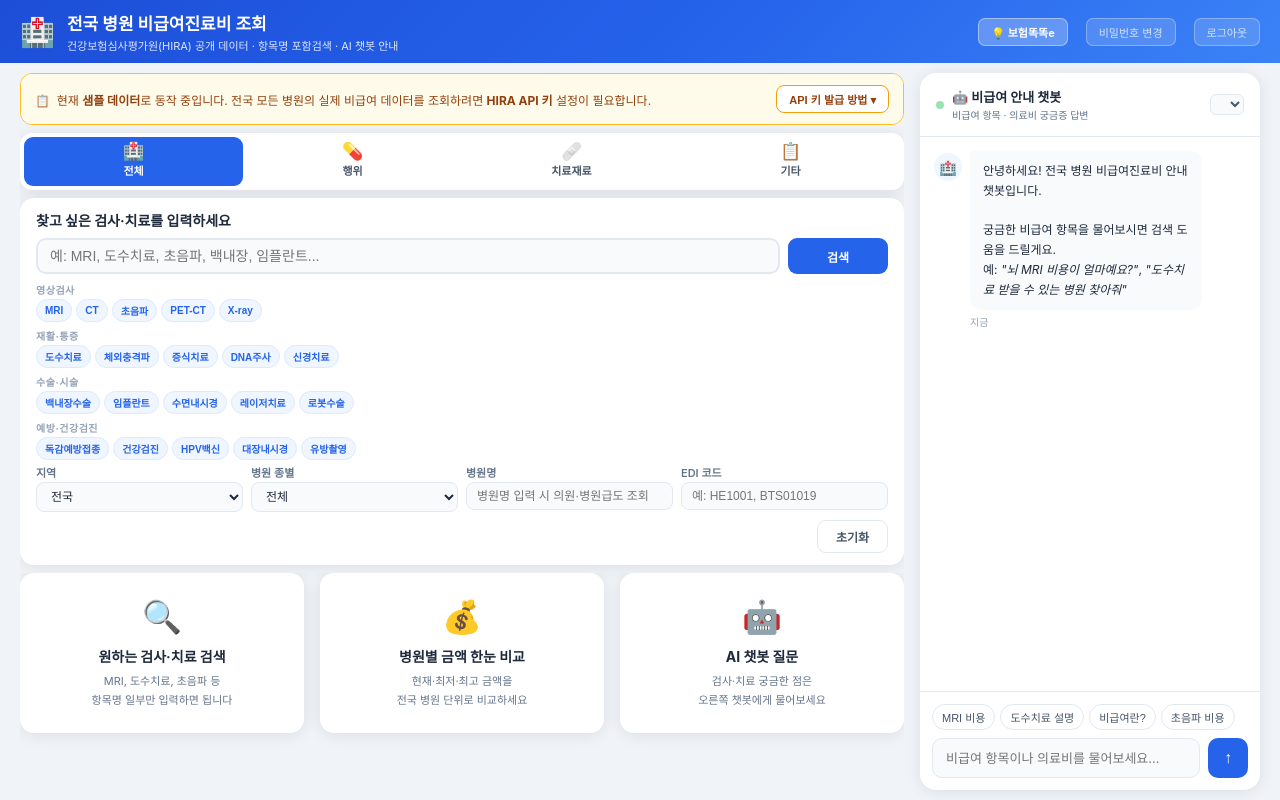
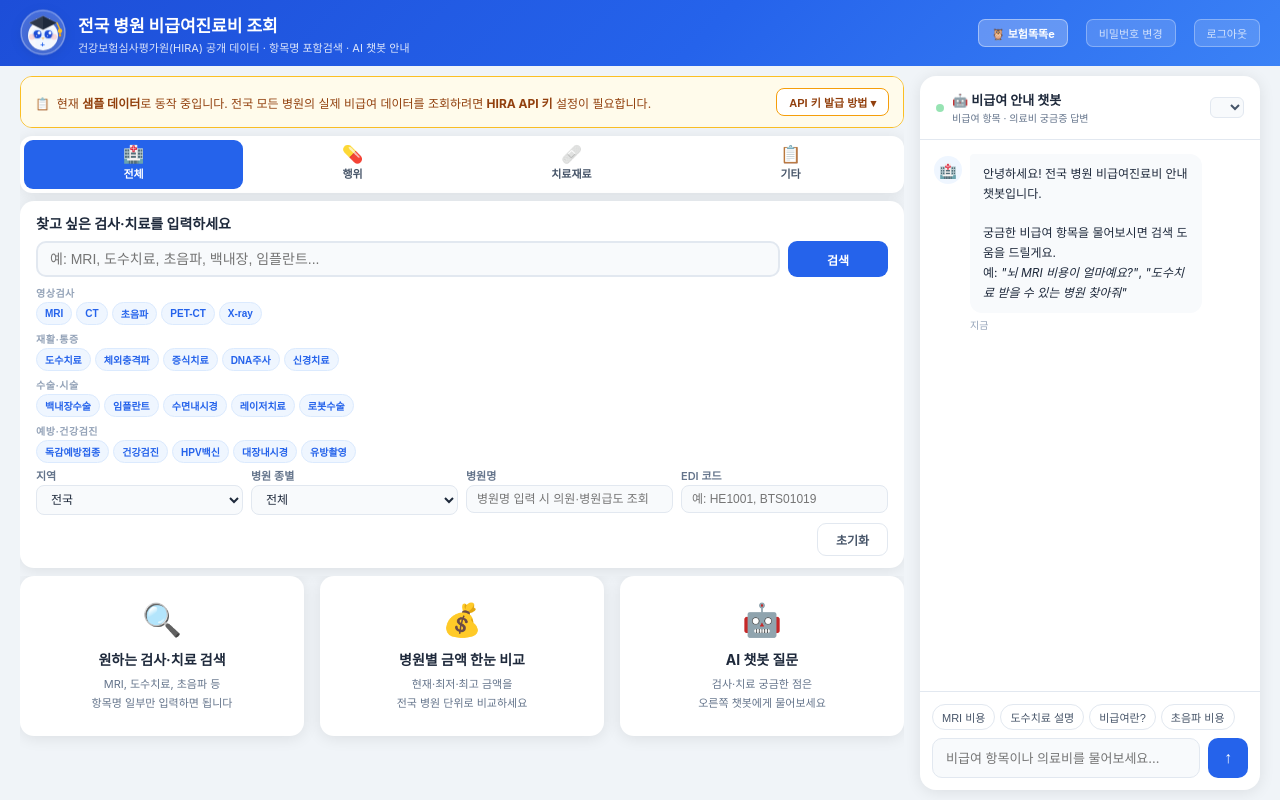
Before and after one commit to gamza1671-ops/youn, a Flask app: page / in a window 1280 px wide. Run offline with Flask 3, Linux system fonts and the light colour scheme; the visitor is signed in with stand-in values (Sample User, id 1); data that the repository does not hold is empty.

Commit message:
feat: 부엉이 박사모(사각모자) 추가 + 메인 페이지 캐릭터 적용
- 부엉이 머리 위에 사각모자(박사모) + 황금 술 SVG 추가
- index.html에도 동일한 부엉이 캐릭터 적용 (메인 헤더)
- 보험똑똑e 버튼 이모지 🦉로 변경

Co-Authored-By: Claude Sonnet 4.6 <noreply@anthropic.com>

```diff
--- a/templates/index.html
+++ b/templates/index.html
@@ -23,7 +23,12 @@ body{font-family:'Apple SD Gothic Neo',-apple-system,BlinkMacSystemFont,'Segoe U
 header{background:linear-gradient(135deg,#1d4ed8 0%,#2563eb 55%,#3b82f6 100%);
        color:#fff;padding:10px 20px;flex-shrink:0}
 .hdr{max-width:1400px;margin:0 auto;display:flex;align-items:center;gap:12px}
-.hdr-icon{font-size:28px;line-height:1}
+.hdr-icon{width:46px;height:46px;flex-shrink:0;overflow:visible;display:flex;align-items:center;justify-content:center}
+.owl-eye{transform-box:fill-box;transform-origin:center;animation:owlBlink 5s ease-in-out infinite}
+.owl-eye-r{animation-delay:.05s}
+@keyframes owlBlink{0%,88%,100%{transform:scaleY(1)}91%{transform:scaleY(.05)}94%{transform:scaleY(1)}}
+.hdr-icon svg{filter:drop-shadow(0 2px 6px rgba(0,0,0,.18));animation:owlBob 3s ease-in-out infinite}
+@keyframes owlBob{0%,100%{transform:translateY(0)}50%{transform:translateY(-2px)}}
 .hdr h1{font-size:17px;font-weight:700;margin-bottom:2px}
 .hdr p{font-size:11px;opacity:.85}
 
@@ -233,7 +238,37 @@ tr:hover td{background:var(--blue-ll)}
 
 <header>
   <div class="hdr">
-    <div class="hdr-icon">🏥</div>
+    <div class="hdr-icon">
+      <svg width="46" height="46" viewBox="0 0 46 46" xmlns="http://www.w3.org/2000/svg">
+        <circle cx="23" cy="23" r="22" fill="rgba(255,255,255,0.18)" stroke="rgba(255,255,255,0.35)" stroke-width="1.5"/>
+        <polygon points="13,18 16.5,9 20,18" fill="white" opacity="0.92"/>
+        <polygon points="26,18 29.5,9 33,18" fill="white" opacity="0.92"/>
+        <polygon points="14.5,17 16.5,11.5 18.5,17" fill="#bfdbfe" opacity="0.7"/>
+        <polygon points="27.5,17 29.5,11.5 31.5,17" fill="#bfdbfe" opacity="0.7"/>
+        <circle cx="23" cy="26" r="15" fill="white" opacity="0.96"/>
+        <circle cx="17.5" cy="25" r="5.5" fill="#dbeafe"/>
+        <circle cx="28.5" cy="25" r="5.5" fill="#dbeafe"/>
+        <circle class="owl-eye"            cx="17.5" cy="25" r="4" fill="#1d4ed8"/>
+        <circle class="owl-eye owl-eye-r"  cx="28.5" cy="25" r="4" fill="#1d4ed8"/>
+        <circle cx="19" cy="23.5" r="1.5" fill="white"/>
+        <circle cx="30" cy="23.5" r="1.5" fill="white"/>
+        <circle cx="16.5" cy="26.5" r="0.7" fill="rgba(255,255,255,0.6)"/>
+        <circle cx="27.5" cy="26.5" r="0.7" fill="rgba(255,255,255,0.6)"/>
+        <path d="M21.5,28.5 L23,31 L24.5,28.5 Z" fill="#f59e0b"/>
+        <circle cx="12" cy="27.5" r="3" fill="#fca5a5" opacity="0.4"/>
+        <circle cx="34" cy="27.5" r="3" fill="#fca5a5" opacity="0.4"/>
+        <ellipse cx="23" cy="34.5" rx="7.5" ry="5.5" fill="#eff6ff" opacity="0.75"/>
+        <text x="20.3" y="37.5" font-size="8" fill="#2563eb" font-weight="900" font-family="Arial,sans-serif">+</text>
+        <rect x="17.5" y="12" width="11" height="5.5" rx="1.2" fill="#0f172a"/>
+        <polygon points="9,13.5 23,6.5 37,13.5 23,20.5" fill="#1e293b"/>
+        <polygon points="9,13.5 23,6.5 23,20.5" fill="rgba(255,255,255,0.08)"/>
+        <polygon points="9,13.5 23,6.5 37,13.5 23,20.5" fill="none" stroke="rgba(255,255,255,0.22)" stroke-width="0.7"/>
+        <line x1="37" y1="13.5" x2="40" y2="20" stroke="#fbbf24" stroke-width="1.4" stroke-linecap="round"/>
+        <circle cx="40" cy="21.5" r="2.2" fill="#fbbf24"/>
+        <line x1="40" y1="21.5" x2="40" y2="25" stroke="#fbbf24" stroke-width="1" stroke-linecap="round"/>
+        <circle cx="40" cy="26" r="1.3" fill="#f59e0b"/>
+      </svg>
+    </div>
     <div style="flex:1">
       <h1>전국 병원 비급여진료비 조회</h1>
       <p>건강보험심사평가원(HIRA) 공개 데이터 · 항목명 포함검색 · AI 챗봇 안내
@@ -246,7 +281,7 @@ tr:hover td{background:var(--blue-ll)}
        border:1px solid rgba(255,255,255,.4);border-radius:7px;padding:5px 12px;
        text-decoration:none;white-space:nowrap;margin-right:6px;font-weight:700;transition:background .2s"
        onmouseover="this.style.background='rgba(255,255,255,.35)'"
-       onmouseout="this.style.background='rgba(255,255,255,.25)'">💡 보험똑똑e</a>
+       onmouseout="this.style.background='rgba(255,255,255,.25)'">🦉 보험똑똑e</a>
     <a href="/change-password" style="font-size:11px;color:rgba(255,255,255,.75);background:rgba(255,255,255,.15);
        border:1px solid rgba(255,255,255,.3);border-radius:7px;padding:5px 12px;
        text-decoration:none;white-space:nowrap;margin-right:6px;transition:background .2s"
```
Also changed, not shown: templates/suga.html (+15 -0 lines).
